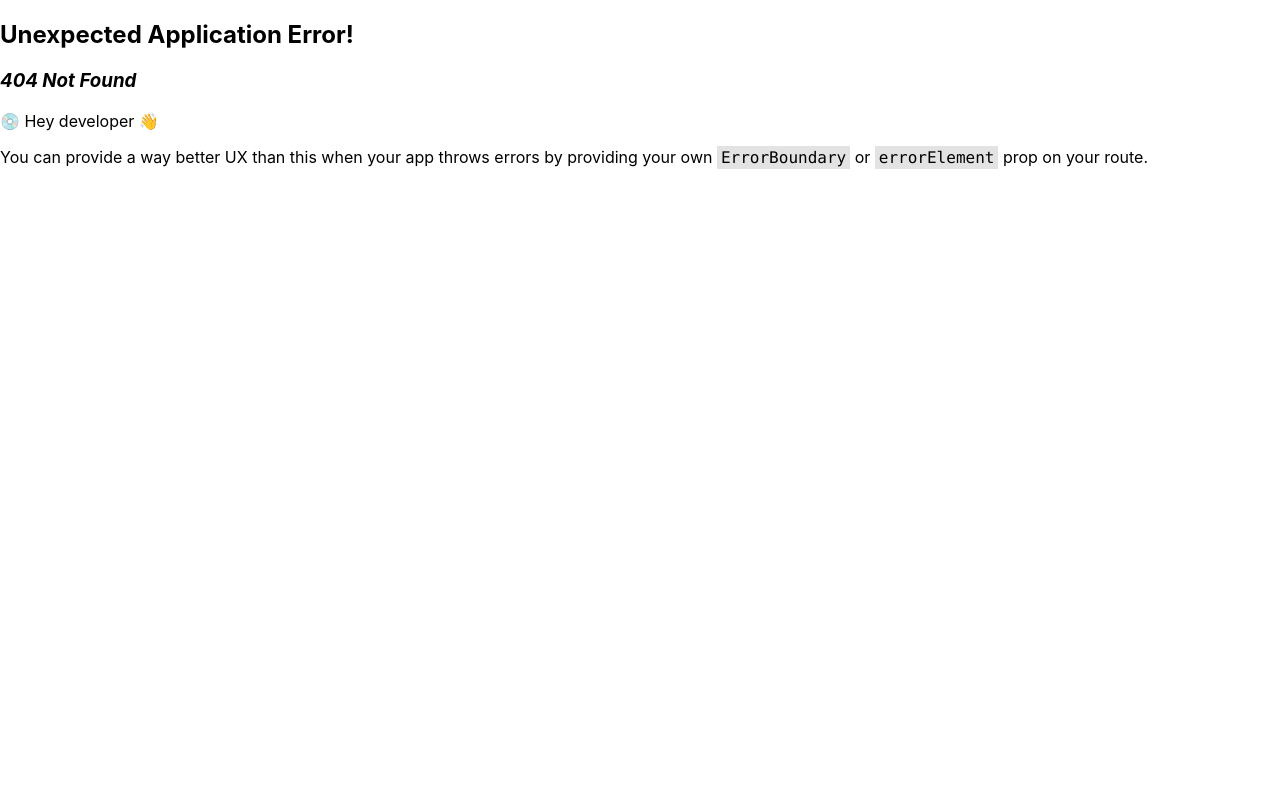
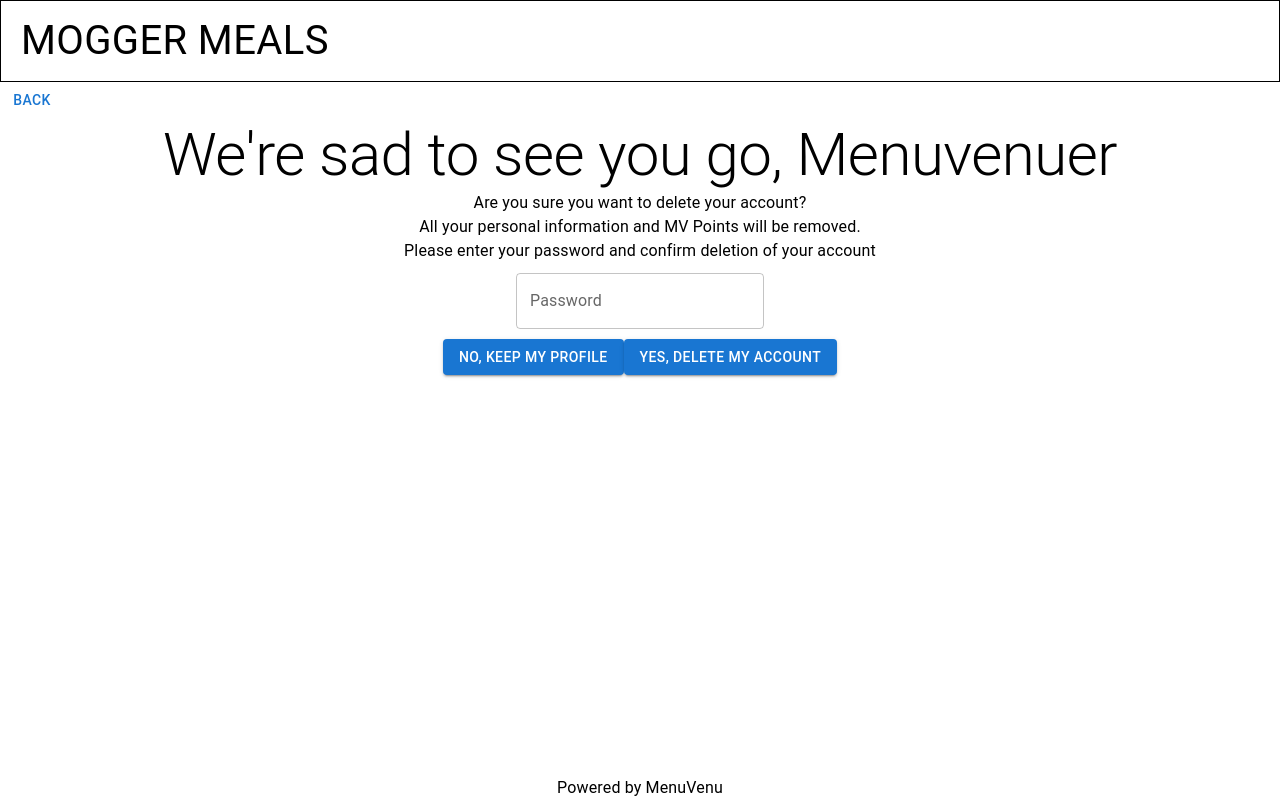
Before and after one commit to ronald-ho/MenuVenu, a React (Create React App) app in the folder project/menuvenufrontend/: page /deleteaccount in a window 1280 px wide. Before the commit this address had no page. Built offline with nearby package versions, Linux system fonts and the light colour scheme.

Commit message:
back buttons added

```diff
--- a/project/menuvenufrontend/src/App.jsx
+++ b/project/menuvenufrontend/src/App.jsx
@@ -12,6 +12,7 @@ import { tabsel_load, redirect_if_logged_in, get_profile, change_details } from
 import UpdateAccount from './pages/UpdateAccount';
 import LoggedSelect from './pages/LoggedSelect';
 import UpdateDetails from './pages/UpdateDetails';
+import DeleteAccount from './pages/DeleteAccount';
 
 function App() {
   const [mode, setMode] = React.useState('');
@@ -60,6 +61,9 @@ function App() {
         action: async ({ request }) => {
           return await change_details(request);
         }
+      }, {
+        path: "/deleteaccount",
+        element: <DeleteAccount />,
       }
     ]
   }]);
--- a/project/menuvenufrontend/src/pages/DeleteAccount.jsx
+++ b/project/menuvenufrontend/src/pages/DeleteAccount.jsx
@@ -1,11 +1,14 @@
 import React from "react";
 import { Typography, Button, TextField } from "@mui/material";
+import { useNavigate, Link } from "react-router-dom";
 
 function DeleteAccount() {
     const [password, setPassword] = React.useState('');
+    const navigate = useNavigate();
 
     function acceptdelete() {
         /* deletion stuff here */
+        navigate("/login");
     }
 
     return (
@@ -17,9 +20,12 @@ function DeleteAccount() {
             <Typography>All your personal information and MV Points will be removed.</Typography>
             <Typography>Please enter your password and confirm deletion of your account</Typography>
             <TextField sx={{margin: '10px'}} id="confirm-password" value={password} type="password" label="Password" onChange={(e) => setPassword(e.target.value)} />
+            <br />
             <Button variant="contained" component={Link} to={"/updateaccount"}>No, keep my profile</Button>
             <Button variant="contained" onClick={acceptdelete}>Yes, delete my account</Button>
         </div>
         </>
     )
 }
+
+export default DeleteAccount;
--- a/project/menuvenufrontend/src/pages/Login.jsx
+++ b/project/menuvenufrontend/src/pages/Login.jsx
@@ -1,5 +1,5 @@
 import React from "react";
-import { redirect, useNavigate } from "react-router-dom";
+import { redirect, useNavigate, Link } from "react-router-dom";
 import { Alert, Typography, TextField, Button } from "@mui/material";
 import ResetPopup from "../components/ResetPopup";
 
@@ -30,6 +30,7 @@ function Login () {
 
     return (
         <>
+            <Button component={Link} to={"/customerselect"}>Back</Button>
             <form onSubmit={(e) => handleSubmit(e)} style={{textAlign: 'center'}}>
                 <Typography>Login</Typography>
                 <TextField sx={{margin: '10px'}} id='login-email' value={email} type="text" label="Email address" placeholder="Enter email" onChange={(e) => setEmail(e.target.value)} />
--- a/project/menuvenufrontend/src/pages/Register.jsx
+++ b/project/menuvenufrontend/src/pages/Register.jsx
@@ -1,5 +1,5 @@
 import React from "react";
-import { useNavigate } from "react-router-dom";
+import { useNavigate, Link } from "react-router-dom";
 import { Alert, Button, Typography, TextField } from '@mui/material';
 
 function Register () {
@@ -32,6 +32,7 @@ function Register () {
 
     return (
         <>
+            <Button component={Link} to={"/customerselect"}>Back</Button>
             <form onSubmit={(e) => handleSubmit(e)} style={{textAlign: 'center'}}>
                 <Typography>Register</Typography>
                 <TextField sx={{margin: '10px'}} id='login-name' value={name} type="text" label='Name' placeholder="Enter name" onChange={(e) => setName(e.target.value)} />
--- a/project/menuvenufrontend/src/pages/UpdateAccount.jsx
+++ b/project/menuvenufrontend/src/pages/UpdateAccount.jsx
@@ -20,7 +20,7 @@ function UpdateAccount () {
             <Box component={Link} sx={{ display: 'inline-block', width: '20%', padding: '10px', margin: '10px' }}>
                 <Typography>Connect MyFitnessPal</Typography>
             </Box>
-            <Box component={Link} sx={{ display: 'inline-block', width: '20%', padding: '10px', margin: '10px' }}>
+            <Box component={Link} to={"/deleteaccount"} sx={{ display: 'inline-block', width: '20%', padding: '10px', margin: '10px' }}>
                 <Typography>Delete Account</Typography>
             </Box>
         </div>
```
